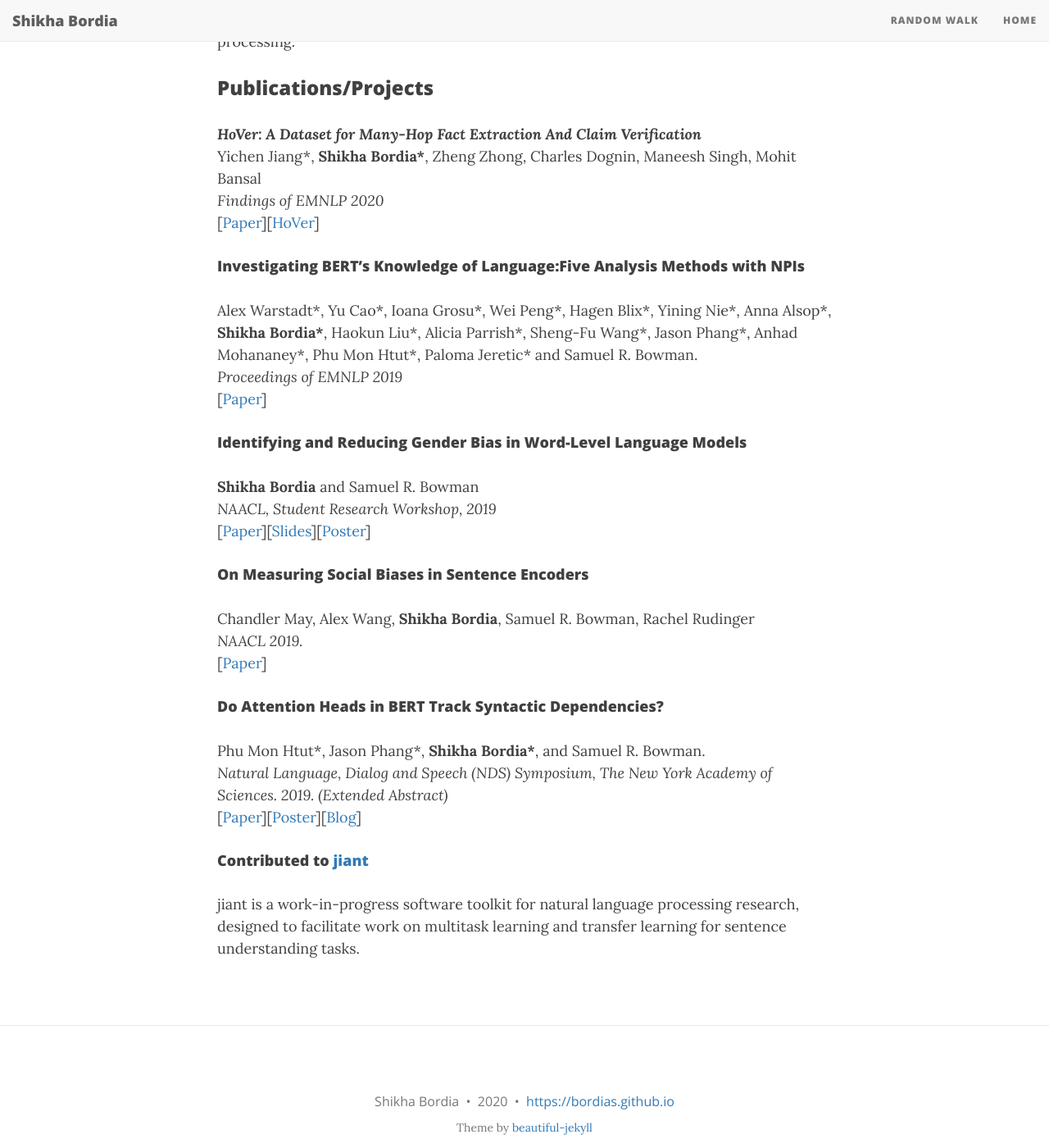
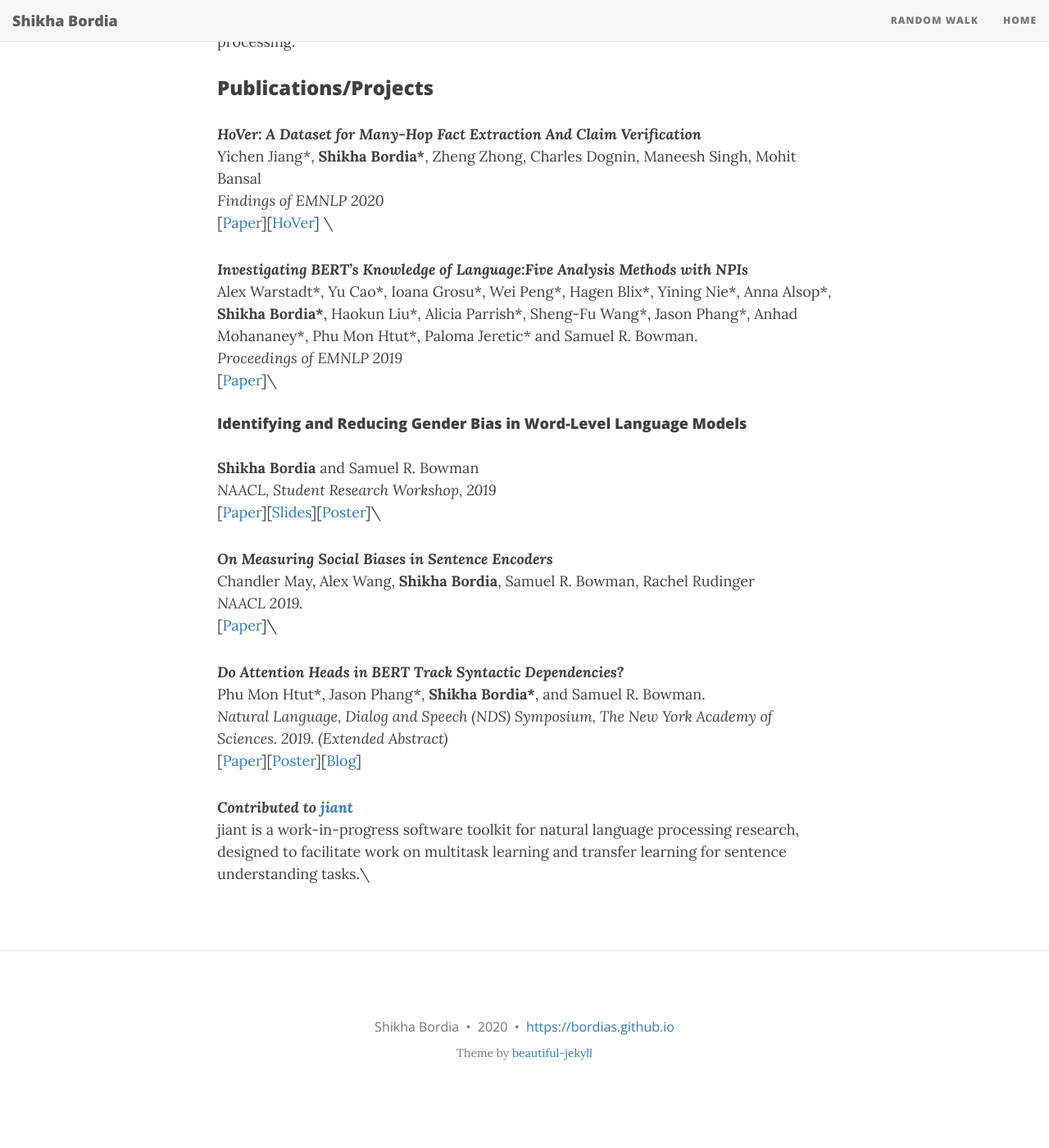
Before and after one commit to BordiaS/bordias.github.io, a Jekyll site: the page built from index.md, in a window 1280 px wide and 1400 px high, scrolled down 364 px. Shown: the whole window at 82% size. Built offline with Jekyll 4.4.1, drawn with Linux system fonts in a browser that asks for light colours; nearby versions of some CDN libraries; the list of posts is cut into pages by our own code; after the commit the page ends 1709 px from its top, so only the background shows below that.

```diff
--- a/index.md
+++ b/index.md
@@ -15,38 +15,38 @@ I am working as NLP Research Engineer at Verisk Analytics on Muti-hop reasoning,
 ***HoVer: A Dataset for Many-Hop Fact Extraction And Claim Verification*** \
 Yichen Jiang\*, **Shikha Bordia\***, Zheng Zhong, Charles Dognin, Maneesh Singh, Mohit Bansal \
 *Findings of EMNLP 2020* \
-[[Paper](https://arxiv.org/abs/2011.03088)][[HoVer](https://hover-nlp.github.io/)]
+[[Paper](https://arxiv.org/abs/2011.03088)][[HoVer](https://hover-nlp.github.io/)] \
 
 
 
-#### Investigating BERT’s Knowledge of Language:Five Analysis Methods with NPIs
+***Investigating BERT’s Knowledge of Language:Five Analysis Methods with NPIs*** \
 Alex Warstadt\*, Yu Cao\*, Ioana Grosu\*, Wei Peng\*, Hagen Blix\*, Yining Nie\*, Anna Alsop\*, **Shikha Bordia\***, Haokun Liu\*, Alicia Parrish\*, Sheng-Fu Wang\*, Jason Phang\*, Anhad Mohananey\*, Phu Mon Htut\*, Paloma Jeretic\* and Samuel R. Bowman. \
 *Proceedings of EMNLP 2019* \
-[[Paper](https://arxiv.org/pdf/1909.02597.pdf)]
+[[Paper](https://arxiv.org/pdf/1909.02597.pdf)]\
 
 
 
 #### Identifying and Reducing Gender Bias in Word-Level Language Models
 **Shikha Bordia** and Samuel R. Bowman \
 *NAACL, Student Research Workshop, 2019* \
-[[Paper](https://aclweb.org/anthology/papers/N/N19/N19-3002/)][[Slides](https://bordias.github.io/gender_bias_slides.pdf)][[Poster](https://bordias.github.io/poster.pdf)]
+[[Paper](https://aclweb.org/anthology/papers/N/N19/N19-3002/)][[Slides](https://bordias.github.io/gender_bias_slides.pdf)][[Poster](https://bordias.github.io/poster.pdf)]\
 
 
 
-#### On Measuring Social Biases in Sentence Encoders
+***On Measuring Social Biases in Sentence Encoders*** \
 Chandler May, Alex Wang, **Shikha Bordia**, Samuel R. Bowman, Rachel Rudinger \
 *NAACL 2019.* \
-[[Paper](https://aclweb.org/anthology/papers/N/N19/N19-1063/)]
+[[Paper](https://aclweb.org/anthology/papers/N/N19/N19-1063/)]\
 
-#### Do Attention Heads in BERT Track Syntactic Dependencies?
+
+***Do Attention Heads in BERT Track Syntactic Dependencies?*** \
 Phu Mon Htut\*, Jason Phang\*, **Shikha Bordia\***, and Samuel R. Bowman. \
 *Natural Language, Dialog and Speech (NDS) Symposium, The New York Academy of Sciences. 2019. (Extended Abstract)* \
 [[Paper](https://arxiv.org/abs/1911.12246)][[Poster](https://phumonhtut.me/publications/2019NDS/NDSposter.pdf)][[Blog](https://medium.com/@phu_pmh/do-attention-heads-in-bert-track-syntactic-dependencies-81c8a9be311a)]
 
 
-
-#### Contributed to [jiant](https://github.com/nyu-mll/jiant)
-jiant is a work-in-progress software toolkit for natural language processing research, designed to facilitate work on multitask learning and transfer learning for sentence understanding tasks.
+***Contributed to [jiant](https://github.com/nyu-mll/jiant)*** \
+jiant is a work-in-progress software toolkit for natural language processing research, designed to facilitate work on multitask learning and transfer learning for sentence understanding tasks.\
 
 <!---
 #### Improving pre-training and decoding in Machine Translation
```
